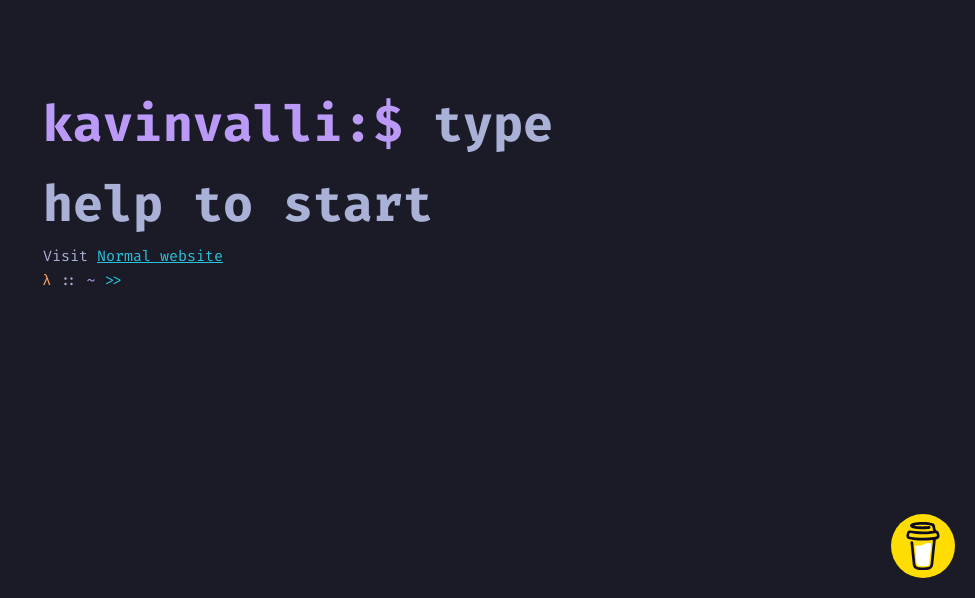
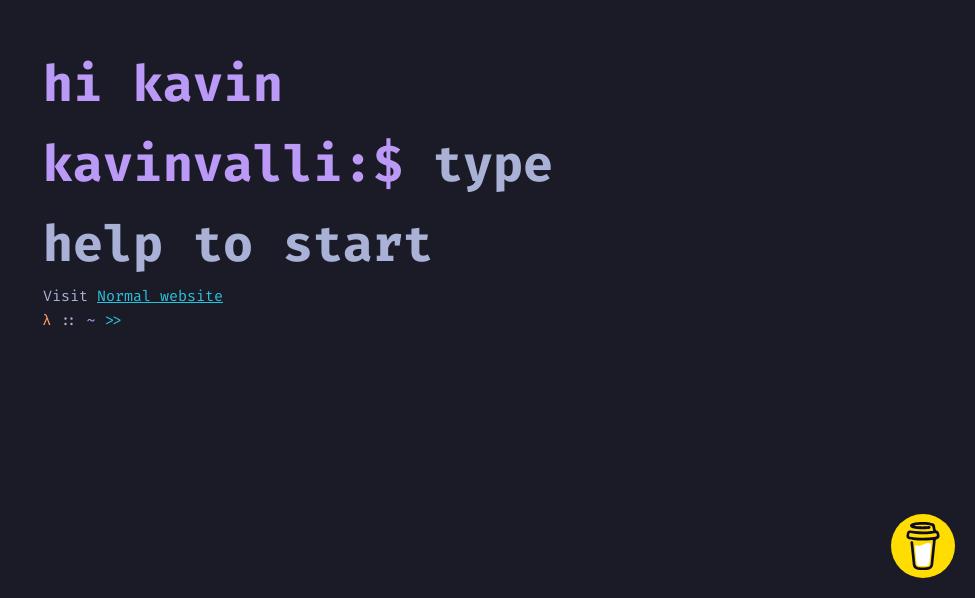
Before and after one commit to kavinvalli/kavinvalli.github.io, a Next.js app: page / in a window 1280 px wide. Shown: the part 202-800 px from the top of the page, without its empty margins (305-1280 px from the left). Built offline with nearby package versions, Linux system fonts and the light colour scheme.

Commit message:
feat: add welcome header to Home page
Slack-Thread: https://testv0slack.slack.com/archives/C0AJ76DM71S/p1775432276344769?thread_ts=1775432276.344769&cid=C0AJ76DM71S
Co-authored-by: Kavin Valli <41034356+kavinvalli@users.noreply.github.com>

```diff
--- a/app/page.js
+++ b/app/page.js
@@ -5,6 +5,7 @@ import styles from "./Home.module.css";
 export default function Home() {
   return (
     <div className={styles.container}>
+      <h1>hi kavin</h1>
       <h1>
         kavinvalli:$ <span className={styles.help}>type help to start</span>
       </h1>
```
